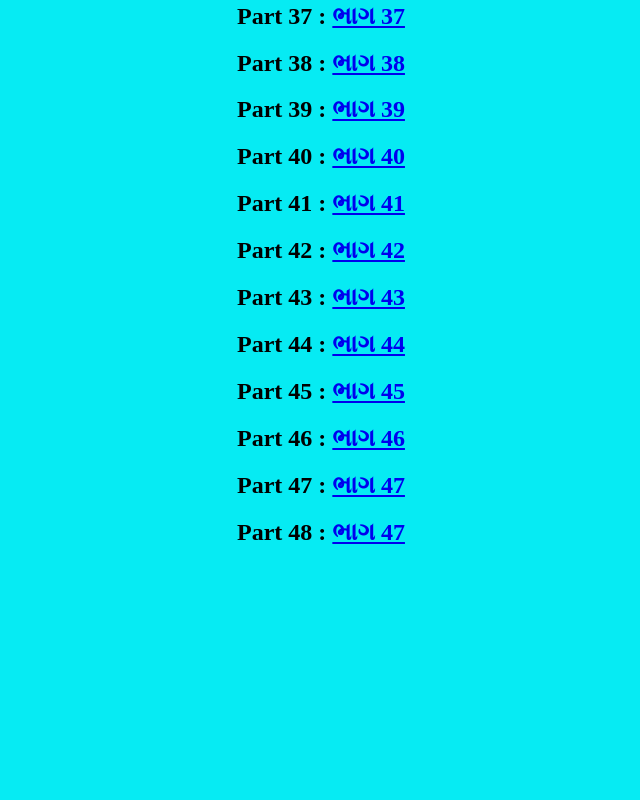
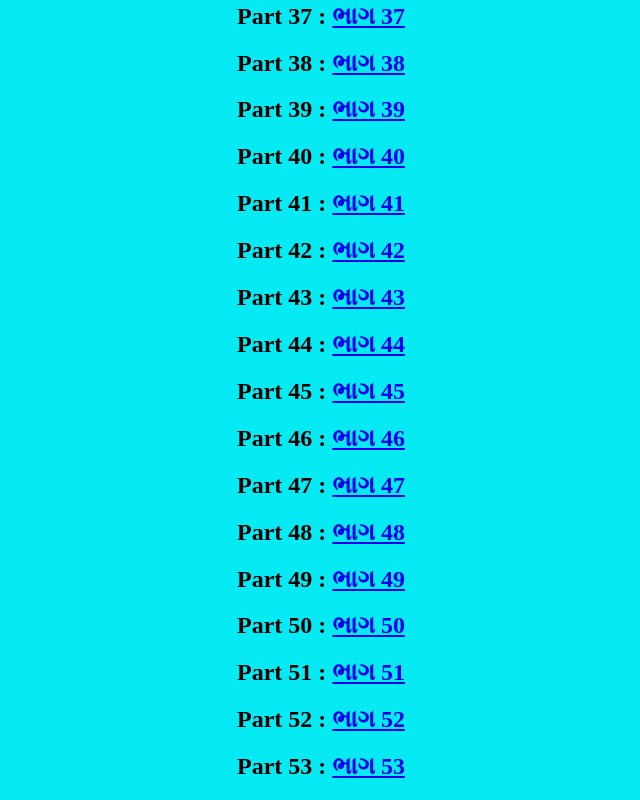
Before and after one commit to meet41/Vasudevanand-Saraswati-Swami-Maharaj-Charitamrut, a plain HTML site: page index.html in a window 1280 px wide. Shown: the part 2206-3006 px from the top of the page, without its empty margins (319-959 px from the left). Before the commit the page ends 2772 px from the top, so only its background shows below. Drawn offline with Linux system fonts and the light colour scheme.

Commit message:
Update index.html

```diff
--- a/index.html
+++ b/index.html
@@ -68,9 +68,16 @@
                 <h2>Part 45 : <a href="https://youtu.be/4aYc4_iPK8U" target="_blank">ભાગ 45</a></h2>
                 <h2>Part 46 : <a href="https://youtu.be/Yj72OjB6a10" target="_blank">ભાગ 46</a></h2>
                 <h2>Part 47 : <a href="https://youtu.be/TJXgaVD5-oc" target="_blank">ભાગ 47</a></h2>
-                <h2>Part 48 : <a href="https://youtu.be/wHjWoz52Efo" target="_blank">ભાગ 47</a></h2>
-                <!-- <h2>Part 49 : <a href="" target="_blank">ભાગ 47</a></h2> -->
-                <!-- <h2>Part 50 : <a href="" target="_blank">ભાગ 47</a></h2> -->
+                <h2>Part 48 : <a href="https://youtu.be/wHjWoz52Efo" target="_blank">ભાગ 48</a></h2>
+                <h2>Part 49 : <a href="https://youtu.be/a1gISWPf7H8" target="_blank">ભાગ 49</a></h2>
+                <h2>Part 50 : <a href="https://youtu.be/E1Zhli6HpaM" target="_blank">ભાગ 50</a></h2>
+                <h2>Part 51 : <a href="https://youtu.be/vFn9LJ_WHgs" target="_blank">ભાગ 51</a></h2>
+                <h2>Part 52 : <a href="https://youtu.be/ZbYcSxHbPaI" target="_blank">ભાગ 52</a></h2>
+                <h2>Part 53 : <a href="https://youtu.be/o_54uhkpZks" target="_blank">ભાગ 53</a></h2>
+                <!--<h2>Part 54 : <a href="" target="_blank">ભાગ 54</a></h2>-->
+                <!--<h2>Part 55 : <a href="" target="_blank">ભાગ 55</a></h2>-->
+                <!--<h2>Part 56 : <a href="" target="_blank">ભાગ 56</a></h2>-->
+                <!--<h2>Part 57 : <a href="" target="_blank">ભાગ 57</a></h2>-->
             </div>
         </div>
     </center>
```
